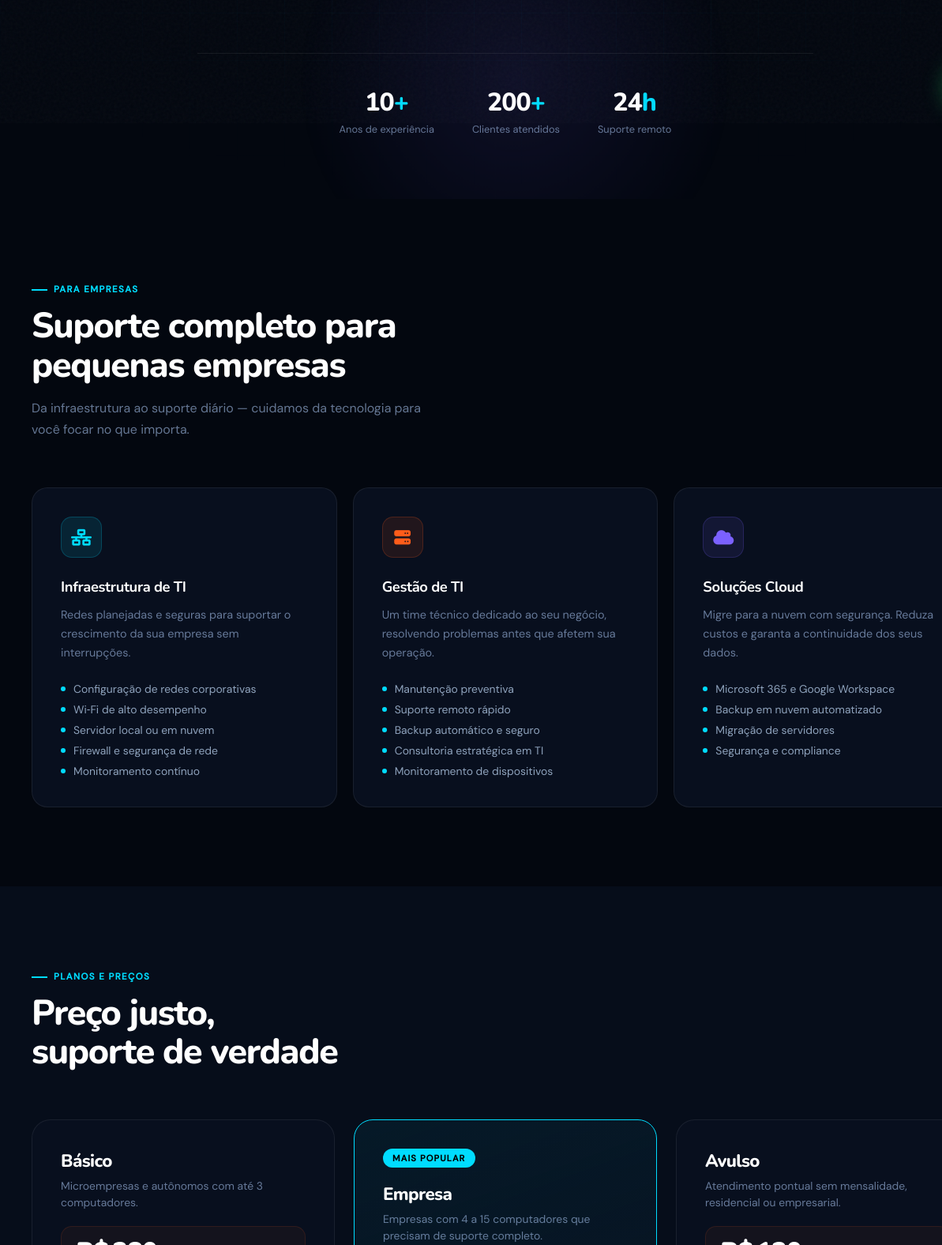
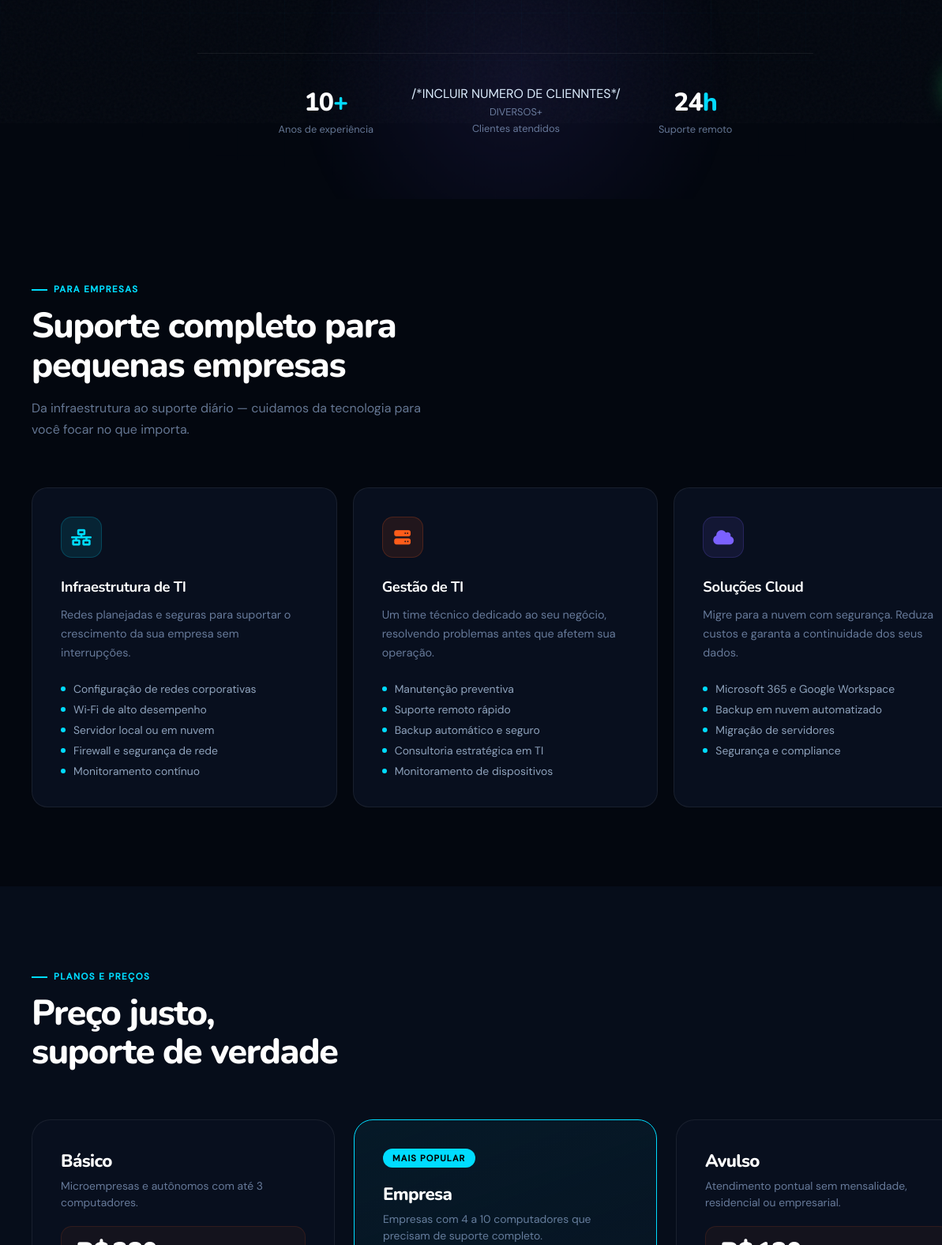
Before and after one commit to zimmerxp/ztech.website, a plain HTML site: page index.html in a window 1280 px wide. Shown: the part 644-2220 px from the top of the page at 79% size, 0-1193 px from the left. Drawn offline with nearby package versions, Linux system fonts and the light colour scheme.

Commit message:
Modify client stats and plan description in index.html
Updated client statistics and adjusted company plan description.

```diff
--- a/index.html
+++ b/index.html
@@ -437,8 +437,9 @@
         <div class="stat-num">10<span>+</span></div>
         <div class="stat-label">Anos de experiência</div>
       </div>
-      <div class="stat-item">
-        <div class="stat-num">200<span>+</span></div>
+        <div class="stat-item">
+       <!-- <div class="stat-num">200<span>+</span></div> --> /*INCLUIR NUMERO DE CLIENNTES*/
+        <div class="stat-label">DIVERSOS<span>+</span></div>
         <div class="stat-label">Clientes atendidos</div>
       </div>
       <div class="stat-item">
@@ -528,7 +529,7 @@
       <div class="plan-card featured reveal reveal-delay-2">
         <div class="plan-tag">Mais popular</div>
         <h3>Empresa</h3>
-        <p class="plan-sub">Empresas com 4 a 15 computadores que precisam de suporte completo.</p>
+        <p class="plan-sub">Empresas com 4 a 10 computadores que precisam de suporte completo.</p>
         <div class="price-block">
           <div class="price-main">R$&thinsp;580 <span>/mês</span></div>
         </div>
```
